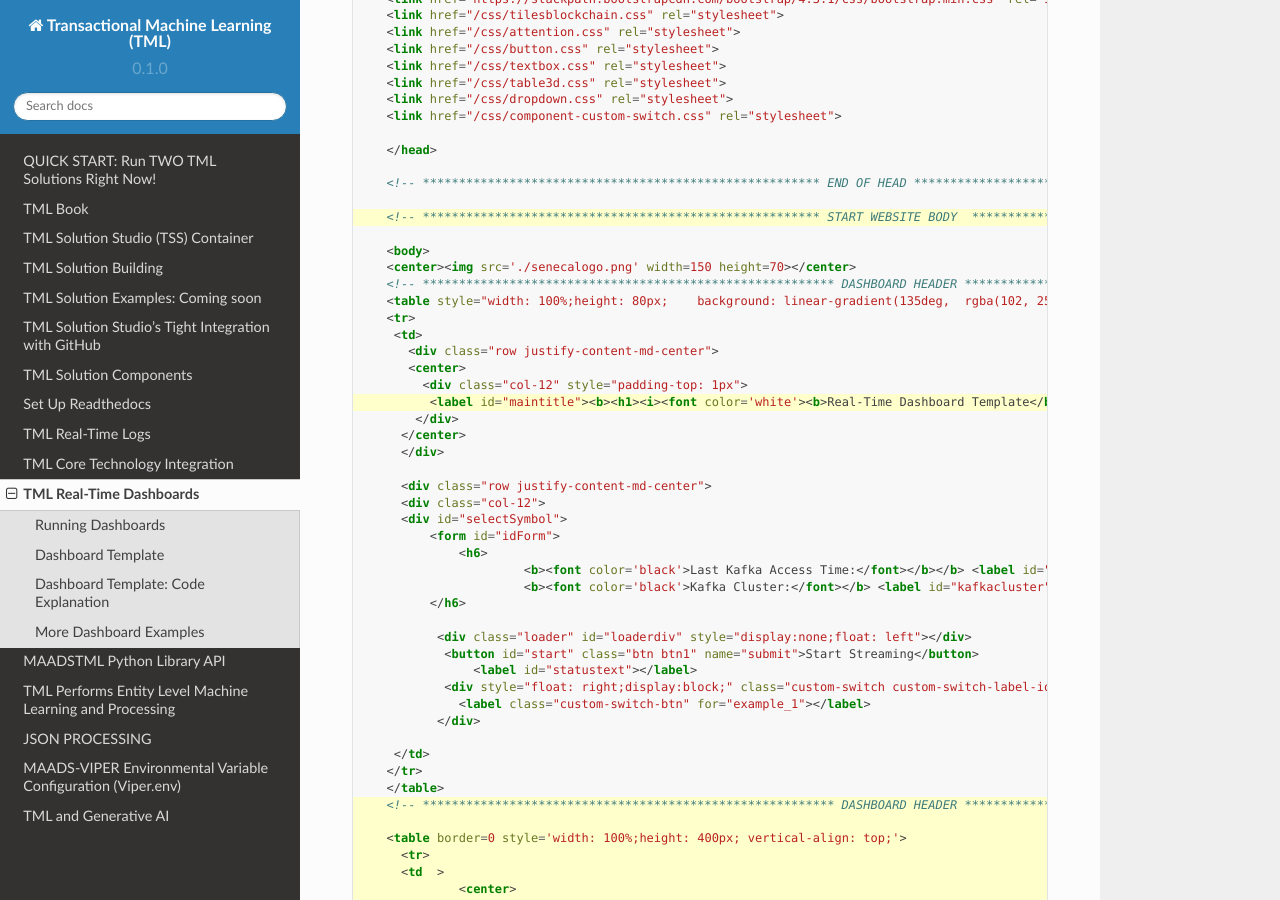
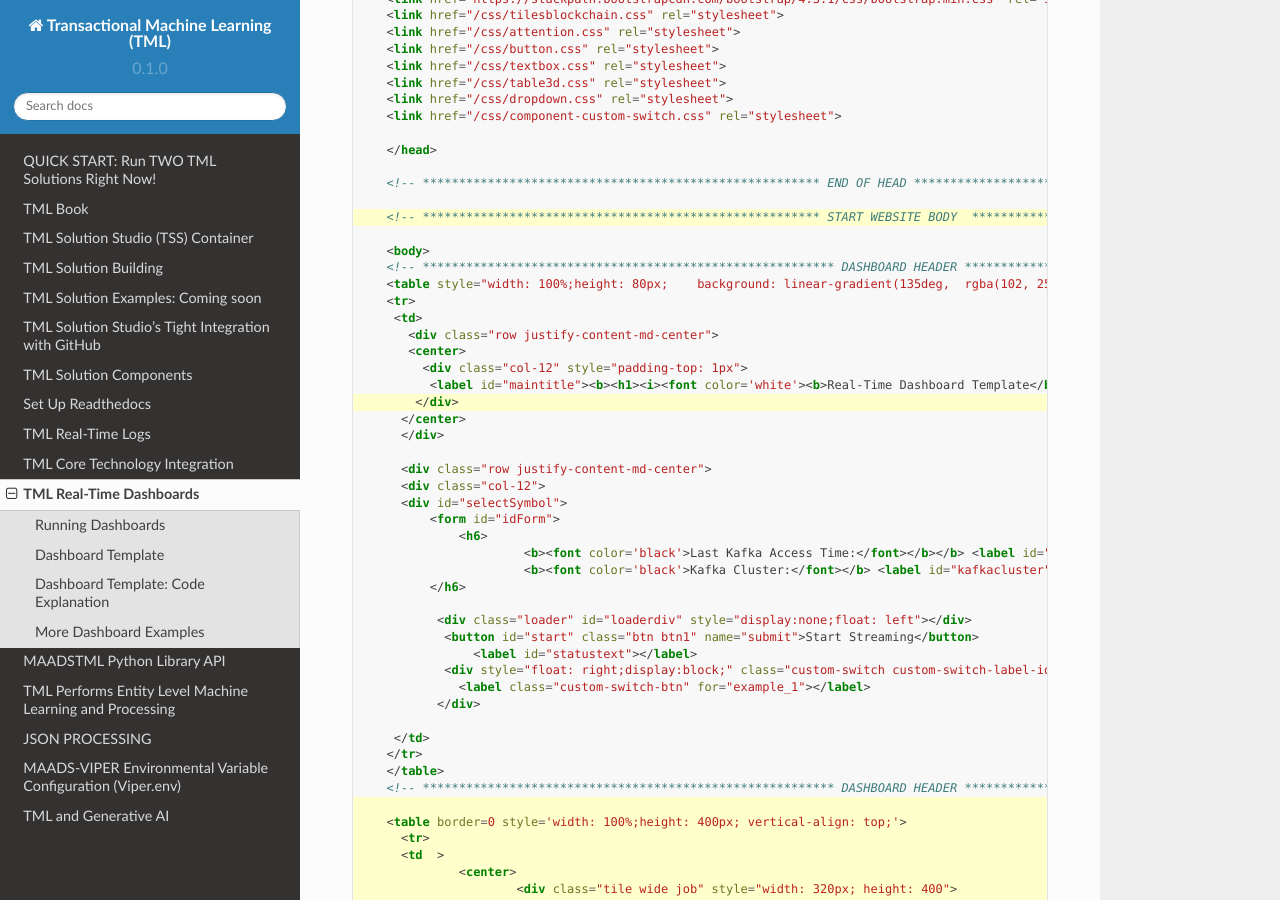
Before and after one commit to smaurice101/readthedocs, a Sphinx documentation site: the page built from docs/source/dashboards.rst, in a window 1280 px wide and 900 px high, scrolled down 7588 px. Built offline with Sphinx 7.4.7 and the Read the Docs theme 2.0.0, drawn with Linux system fonts in a browser that asks for light colours.

Commit message:
Update dashboards.rst

```diff
--- a/docs/source/dashboards.rst
+++ b/docs/source/dashboards.rst
@@ -323,7 +323,6 @@ Dashboard Template: Code Explanation
       <!-- ******************************************************* START WEBSITE BODY  ******************************************* -->
 
       <body>
-      <center><img src='./senecalogo.png' width=150 height=70></center>
       <!-- ********************************************************* DASHBOARD HEADER ******************************************** -->
       <table style="width: 100%;height: 80px;    background: linear-gradient(135deg,  rgba(102, 255, 217,1) 0%,rgba(0, 128, 255,1) 50%,rgba(0, 128, 255,1) 51%,rgba(0, 255, 128,1) 100%);">
       <tr>
```
